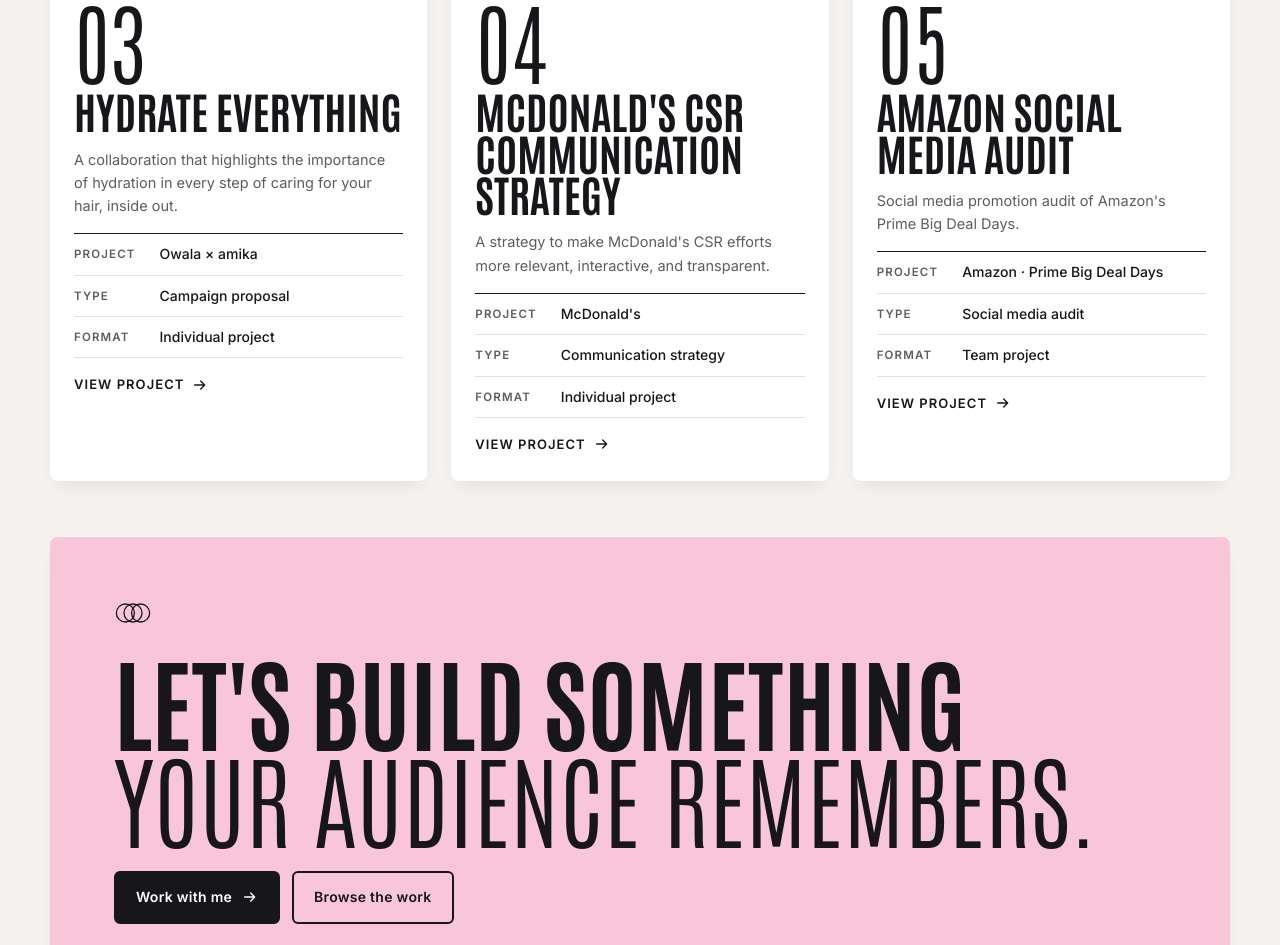
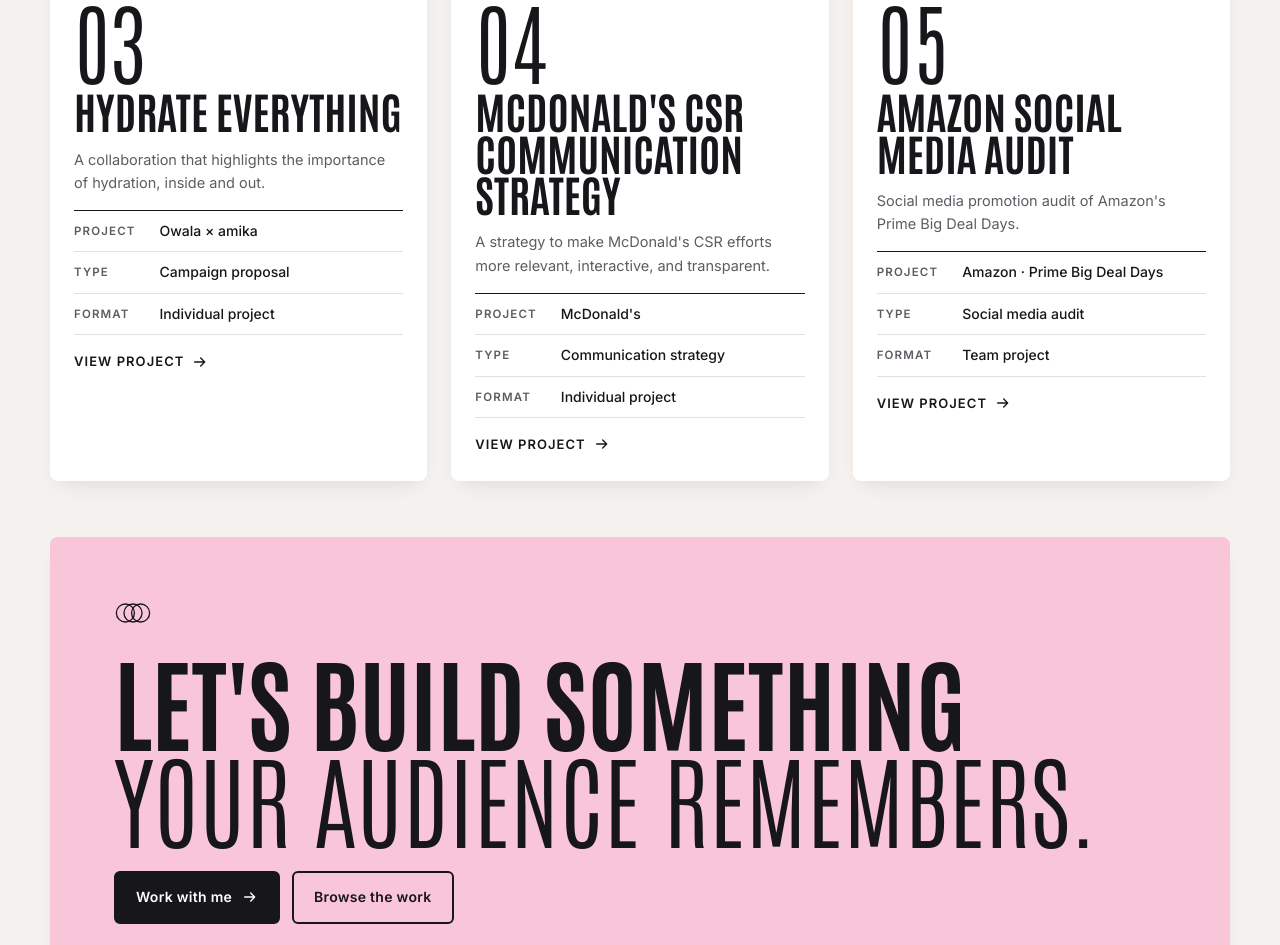
Before and after one commit to kvitalieu2025-eng/kennedyvitalportfolio, a plain HTML site: page index.html in a window 1280 px wide. Shown: the part 4081-5026 px from the top of the page. Drawn offline with Linux system fonts and the light colour scheme.

Commit message:
Refine blurb for Hydrate Everything project

```diff
--- a/index.html
+++ b/index.html
@@ -566,7 +566,7 @@ footer { display: flex; flex-wrap: wrap; justify-content: space-between; gap: 8p
 
   var PROJECTS = [
     { n: 1, color: 'pink', cat: 'campaign', title: 'Hydrate Everything', brand: 'Owala × amika', type: 'Campaign proposal', team: false,
-      blurb: 'A collaboration that highlights the importance of hydration in every step of caring for your hair, inside out.',
+      blurb: 'A collaboration that highlights the importance of hydration, inside and out.',
       desc: 'A proposed limited-edition collaboration connecting reusable water bottles with haircare through a head-to-toe hydration and self-care idea.',
       lists: [{ label: 'What the proposal includes', items: ['Floral-designed bottles', 'Collectible charms', 'Social hydration challenges'] }],
       notes: ['These are intended benefits, not measured results.'],
```
